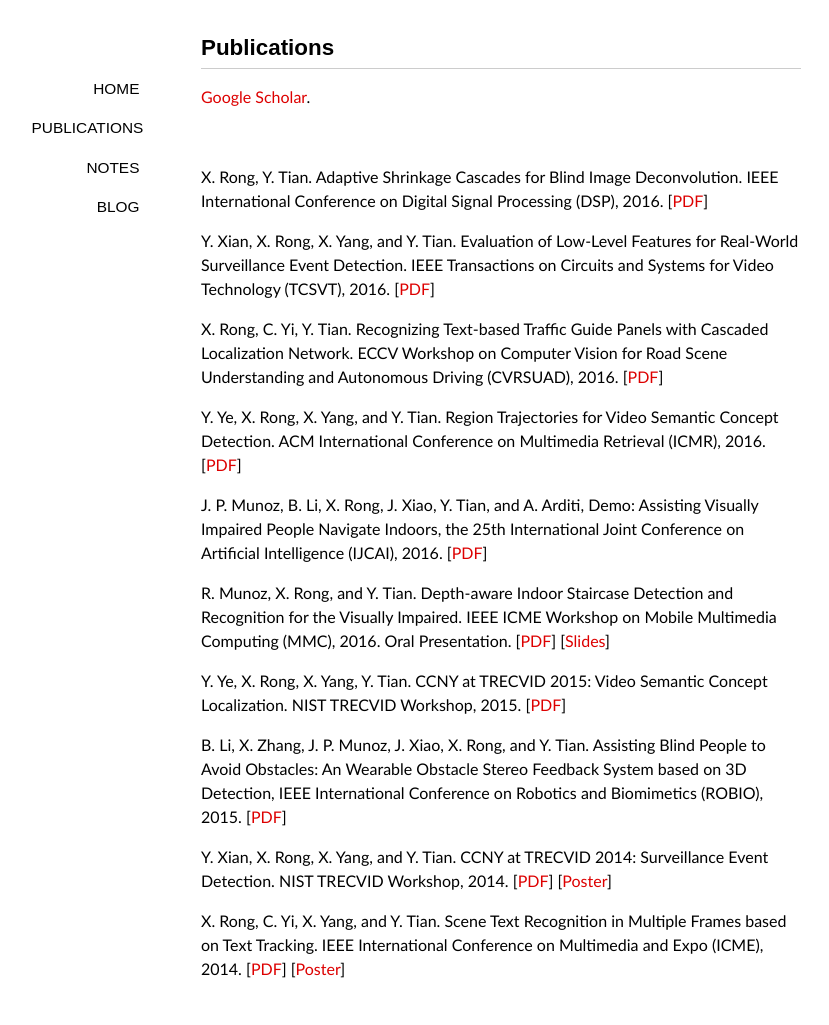
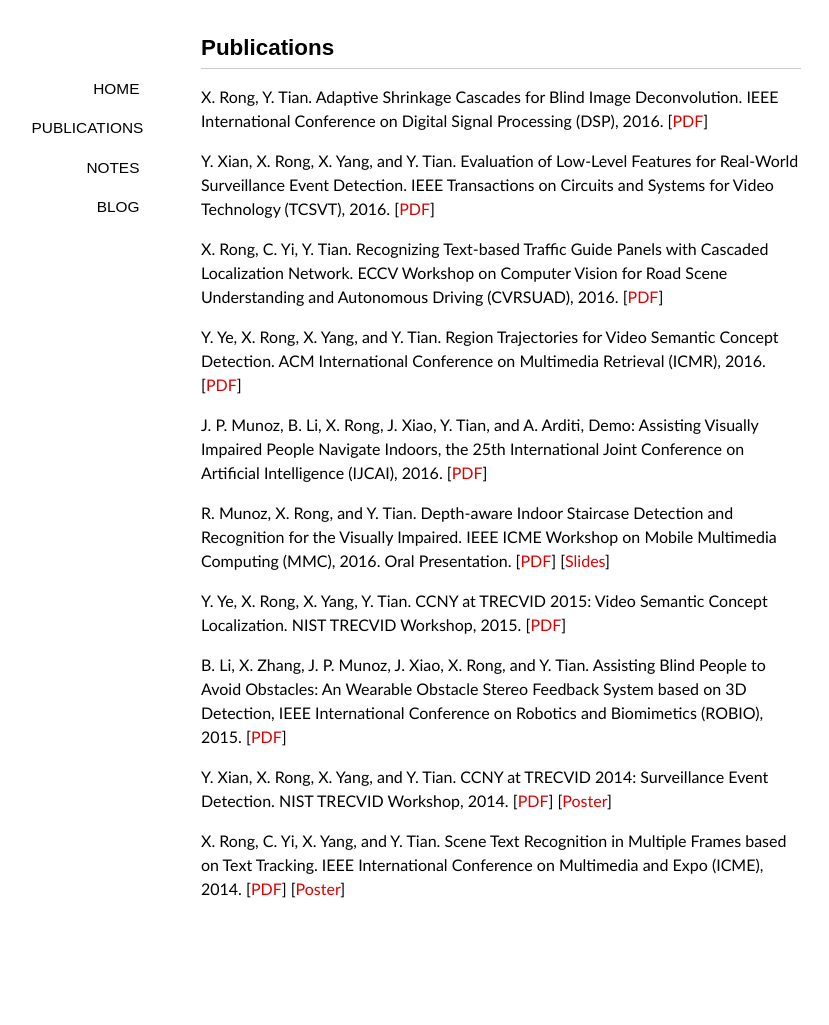
Before and after one commit to ionvision/ionvision.github.io.bk, a Jekyll site: the page built from publications/index.md, in a window 1280 px wide. Shown: the whole page, without its empty margins (139-968 px from the left). Built offline with Jekyll 4.4.1, drawn with Linux system fonts in a browser that asks for light colours; nearby versions of some CDN libraries; some web fonts are replaced; after the commit the page ends 945 px from its top, so only the background shows below that.

Commit message:
Remove google scholar link

```diff
--- a/publications/index.md
+++ b/publications/index.md
@@ -3,10 +3,6 @@ title: Publications
 layout: page
 comments: false
 ---
-
-[Google Scholar](https://scholar.google.com/citations?hl=en&user=lhAJNwkAAAAJ).
-
-<br>
 
 X. Rong, Y. Tian. Adaptive Shrinkage Cascades for Blind Image Deconvolution. IEEE International Conference on Digital Signal Processing (DSP), 2016.
 [[PDF](/publications/pdf/DSP16.pdf)]
```
